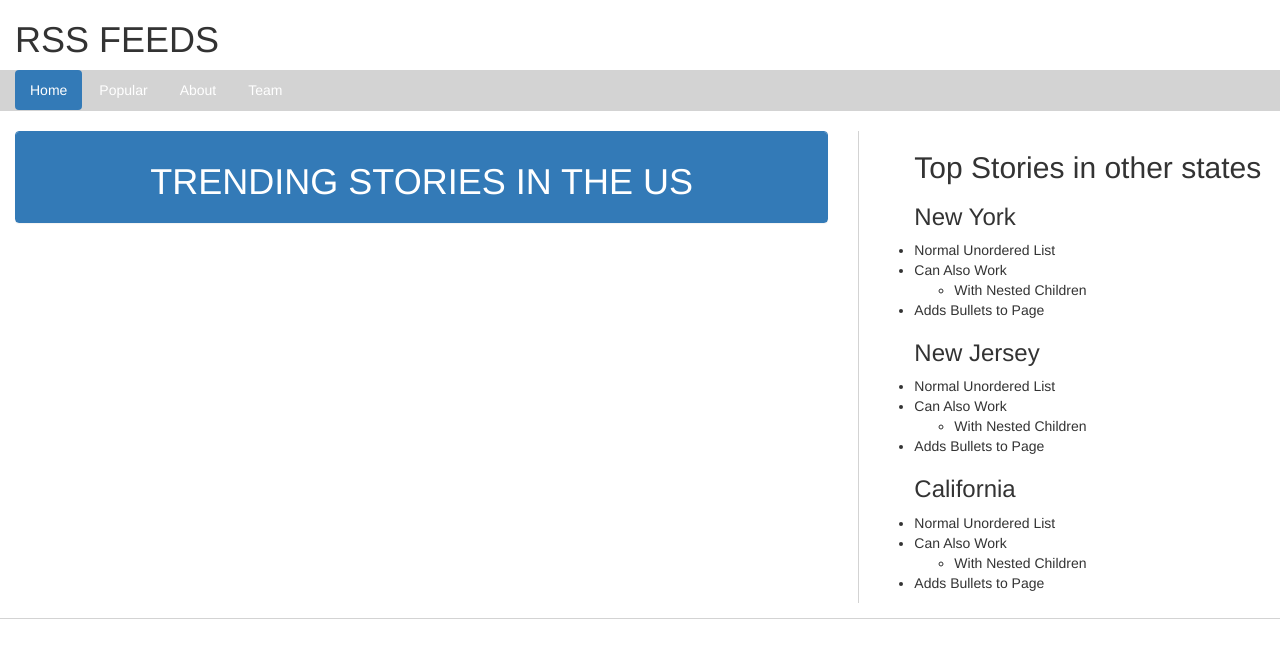
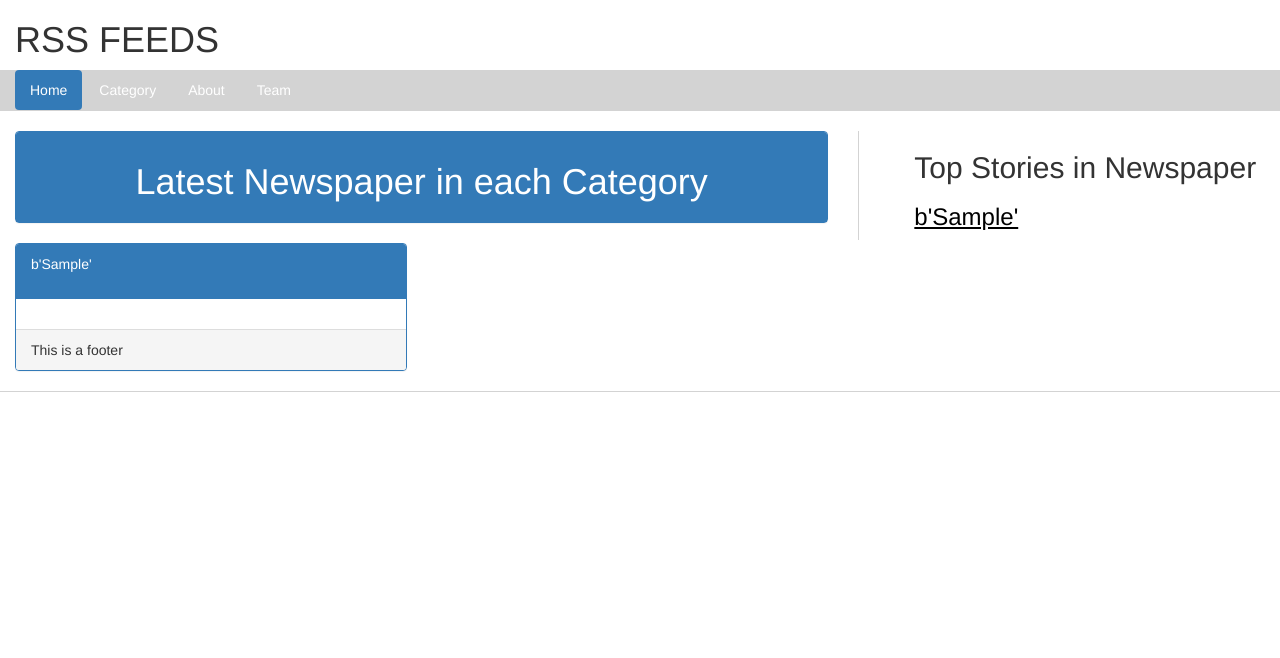
Before and after one commit to susanjiang03/pipeline_monitor, a Django app: page /news/ in a window 1280 px wide. Shown: the top 658 px of the page. Run offline with Django 3.2, Linux system fonts and the light colour scheme; tables that the repository leaves empty hold one stand-in row (values such as "Sample post"); parts of the project's set-up code (start-up, migrations or seed data) failed here and were passed over; some libraries are stand-ins or nearby versions.

Commit message:
updated index.html, view.py to populate mainpage with database data

```diff
--- a/site/news/static/stylesheet/style.css
+++ b/site/news/static/stylesheet/style.css
@@ -2,15 +2,26 @@
 	width:100%;
 	background-color: lightgray;
 }
+.nav-pills > li > a{
+	color:white;
+}
 .nav-pills > li > a:hover{
 	background-color: #5b94de;
+	color:black;
 }
 .nav-pills > li > a:visited{
 	background-color: #5b94de;
 }
-a{
+.panel-heading > a{
 	color:white;
 }
-a:hover{
+.panel-heading > a:hover{
+	color:black;
+	text-decoration: none;
+}
+.blackblue{
 	color:black;
 }
+.blackblue:hover{
+	color:blue;
+}
--- a/site/news/templates/index.html
+++ b/site/news/templates/index.html
@@ -19,7 +19,7 @@
 					<a href="#">Home</a>
 				</li>
 				<li>
-					<a href="#">Popular</a>
+					<a href="#">Category</a>
 				</li>
 				<li>
 					<a href="#">About</a>
@@ -34,19 +34,22 @@
 	<div class="col-md-8">
 		<div class="col-md-12">
 			<div class="panel panel-primary" id="panels">
-				<div class="panel-heading"><h1 style="text-align: center;">TRENDING STORIES IN THE US</h1></div>
+				<div class="panel-heading"><h1 style="text-align: center;">Latest Newspaper in each Category</h1></div>
 			</div>
 		</div>
-	{% for rss in trending %}
+	{% for category in dictcategory %}
 		<div class="col-md-6">
 			<div class="panel panel-primary" id="panels">
 				<div class="panel-heading" style="height:55px">
-				<a href={{rss.link}}>
-				{{rss.title}}
-				</a>
+					<a href="">{{category.category}}</a>
 				</div>
-
-				<p class="panel-body" style="height: 100px">{{rss.description}}</p>
+				<p class="panel-body" style="margin-top: -20px;">
+					<ol style="overflow: hidden;margin-left: -15px">
+					{% for each in category.title %}
+						<li style="font-size:12px;font-weight: bold;height: 20px;white-space: nowrap;"><a class="blackblue" href="">{{each}}</a></li>
+					{% endfor %}
+					</ol>
+				</p>
 				<div class="panel-footer">This is a footer</div>
 			</div>
 		</div>
@@ -55,37 +58,16 @@
 	</div>
 	<div class="col-md-4" style="margin-bottom: 15px;border-left: solid 1px lightgray;">
 		<ul>
-			<h2>Top Stories in other states</h2>
-			<h3>New York</h3>
-			<li>Normal Unordered List</li>
-			<li>Can Also Work
-			<ul>
-			  <li>With Nested Children</li>
-			</ul>
-			</li>
-			<li>Adds Bullets to Page</li>
+			<h2>Top Stories in Newspaper</h2>
 		</ul>
+		{% for paper in dictpaper %}
+		<ul>
+			<a class="blackblue" href="" style="text-decoration: underline"><h3>{{paper.newspaper}}</h3></a>
+			{% for each in paper.title %}
+			<li><a class="blackblue" href="">{{each}}</a></li>
+			{% endfor %}
+		{% endfor %}
 
-		<ul>
-			<h3>New Jersey</h3>
-			<li>Normal Unordered List</li>
-			<li>Can Also Work
-			<ul>
-			  <li>With Nested Children</li>
-			</ul>
-			</li>
-			<li>Adds Bullets to Page</li>
-		</ul>
-		<ul>
-			<h3>California</h3>
-			<li>Normal Unordered List</li>
-			<li>Can Also Work
-			<ul>
-			  <li>With Nested Children</li>
-			</ul>
-			</li>
-			<li>Adds Bullets to Page</li>
-		</ul>
 	</div>
 </div>
 
--- a/site/news/views.py
+++ b/site/news/views.py
@@ -1,23 +1,26 @@
 from django.shortcuts import render
-#from news.models import RSS
+from news.models import Article
 import feedparser
 
-'''
 def index(request):
     template = 'index.html'
-    with open('news/rssurls.txt') as f:
-        for line in f:
-            rss = feedparser.parse(line)
-            for post in rss.entries:
-                if not RSS.objects.filter(link = post.link):
-                    post_description = post.description.encode('utf-8')
-                    q_description = post.description[:post.description.find('<br clear=')]
-                    q = RSS(title = post.title.encode('utf-8'), link = post.link, description = q_description, today_visited = 0, total_visited = 0,)
-                    q.save()
-    trending = RSS.objects.all().order_by('today_visited')[:10]
+    query = Article.objects.values_list('category').distinct()
+    dictcategory = []
+    n = 5 #Number of Titles to display on Category blocks
+    for category in query:
+        category = category[0].encode('utf-8')
+        dictcategory.append({
+            "category" : category,
+            "title" : Article.objects.filter(category = category)[:n]
+            })
+    query = Article.objects.values_list('newspaper').distinct()
+    dictpaper = []
+    m = 5 #Number of Titles to display on Paper blocks
+    for newspaper in query:
+        newspaper = newspaper[0].encode('utf-8')
+        dictpaper.append({
+            "newspaper" : newspaper,
+            "title" : Article.objects.filter(newspaper = newspaper)[:m]
+            })
 
-    return render(request, template, {'trending': trending})
-'''
-
-def index(request):
-    return render(request, 'index.html', {})
+    return render(request, template, {'dictcategory' : dictcategory, 'dictpaper' : dictpaper})
--- a/site/rssurls.txt
+++ b/site/rssurls.txt
@@ -3,3 +3,4 @@ http://rss.nytimes.com/services/xml/rss/nyt/Business.xml
 http://rss.nytimes.com/services/xml/rss/nyt/FashionandStyle.xml
 http://rss.nytimes.com/services/xml/rss/nyt/World.xml
 http://rss.nytimes.com/services/xml/rss/nyt/NYRegion.xml
+http://rss.nytimes.com/services/xml/rss/nyt/Sports.xml
```
Also changed, not shown: site/news/models.py (+0 -11 lines).
